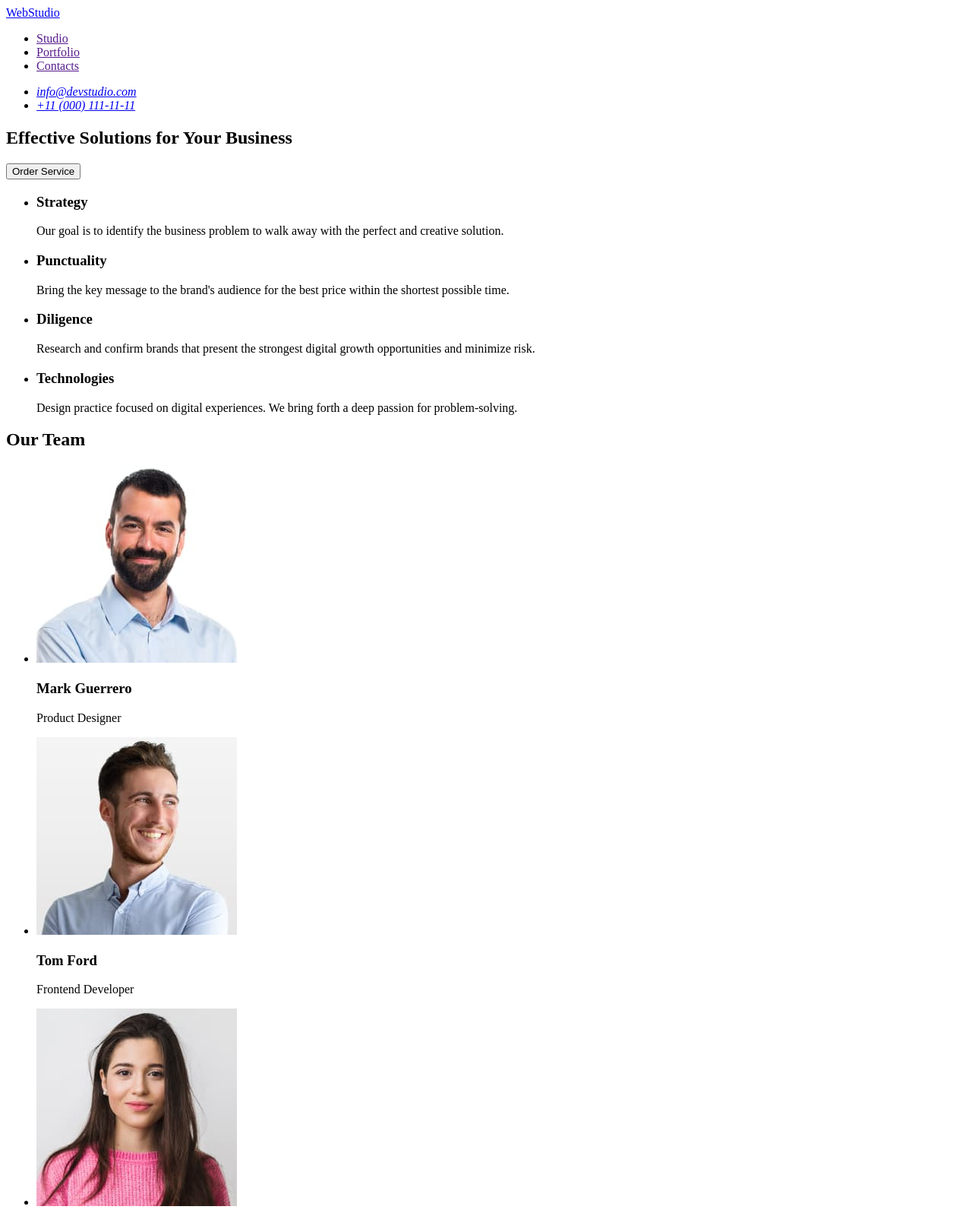
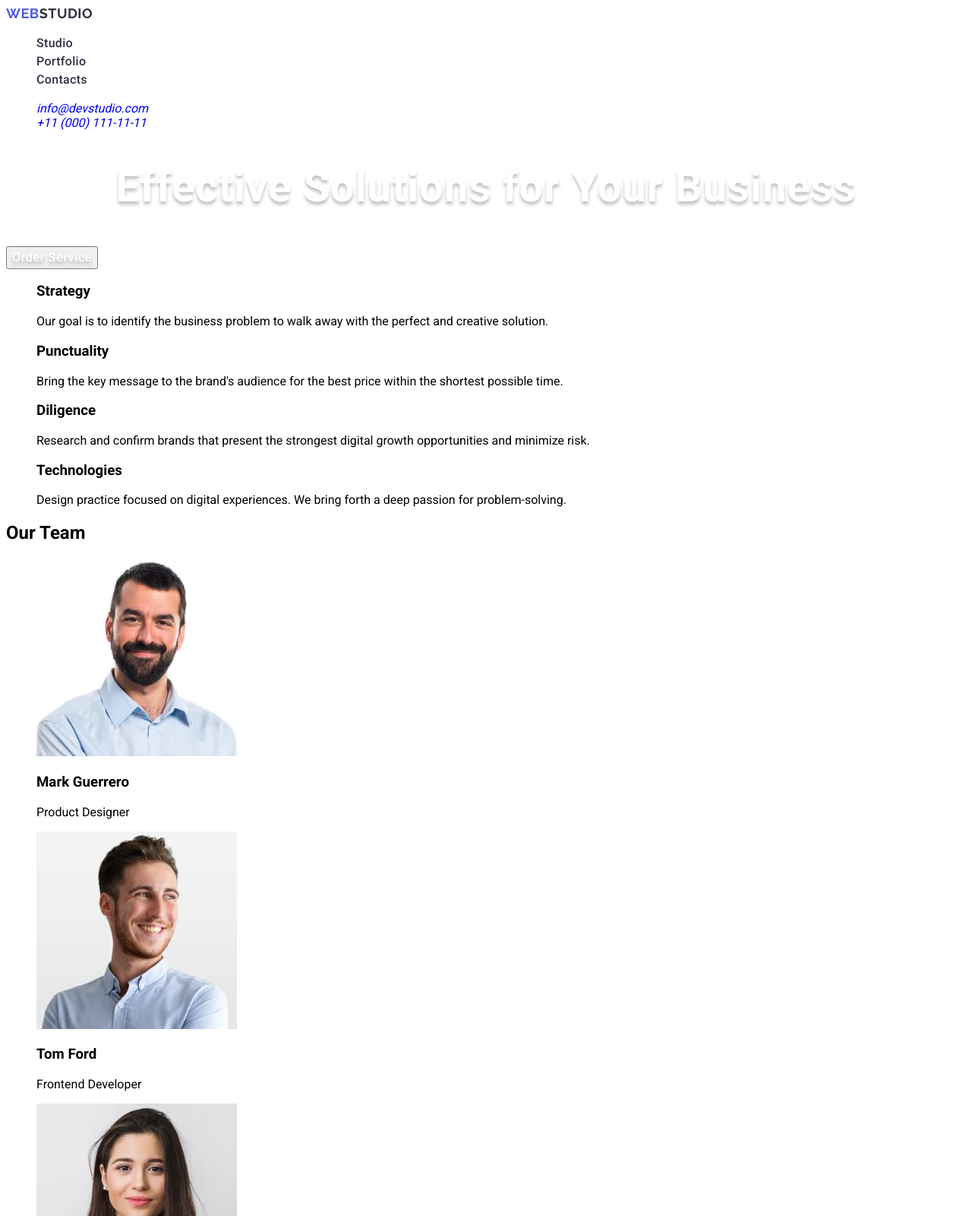
Before and after one commit to Lepeshko/goit-markup-hw-02, a plain HTML site: page index.html in a window 1280 px wide. Shown: the top 1600 px of the page at 76% size. Drawn offline with Linux system fonts and the light colour scheme.

Commit message:
commit-styles-class

```diff
--- a/css/styles.css
+++ b/css/styles.css
@@ -0,0 +1,133 @@
+body {
+   font-family: 'Roboto', sans-serif;
+}
+
+a {
+   text-decoration: none;
+}
+
+ul {
+   list-style: none;
+}
+
+/** =================== HEADER =================== */
+
+.header-logo {
+   color: var(--NAVY-BLUE, #2E2F42);
+   font-family: Raleway;
+   font-size: 18px;
+   font-style: normal;
+   font-weight: 700;
+   line-height: 1.16;
+   letter-spacing: 0.03em;
+   text-transform: uppercase;
+}
+
+.header-logo-web {
+   color: var(--IRIS, #4D5AE5);
+   font-family: Raleway;
+   font-size: 18px;
+   font-style: normal;
+   font-weight: 700;
+   line-height: 1.16;
+   letter-spacing: 0.03em;
+   text-transform: uppercase;
+}
+
+.header-menu-link {
+   color: var(--NAVY-BLUE, #2E2F42);
+   font-size: 16px;
+   font-weight: 500;
+   line-height: 1.5;
+   letter-spacing: 0.02em;
+}
+
+/** =================== MAIN =================== */
+
+/** ------------------ HERO ------------------ */
+
+.main {}
+
+.main-hero {}
+
+.main-hero-h1 {
+   color: var(--WHITE, #FFF);
+   text-align: center;
+   text-shadow: 0px 4px 4px rgba(0, 0, 0, 0.25);
+   /* Header 1 */
+   font-size: 56px;
+   font-weight: 700;
+   line-height: 1.07;
+   letter-spacing: 0.02em;
+}
+
+.main-hero-button {
+   color: var(--WHITE, #FFF);
+   text-shadow: 0px 4px 4px rgba(0, 0, 0, 0.25);
+   /* Button Text */
+   font-family: inherit;
+   font-size: 16px;
+   font-style: normal;
+   font-weight: 500;
+   line-height: 1.5;
+   letter-spacing: 0.04em;
+   cursor: pointer;
+}
+
+
+/** ------------------ SKILS ------------------ */
+
+.main-skils {}
+
+.main-skils-h2 {}
+
+.main-skils-list {}
+
+.main-skils-item {}
+
+.main-skils-h3 {}
+
+.main-skils-item-text {}
+
+/** ------------------ OUR TEAM ------------------ */
+
+.main-team {}
+
+.main-team-h2 {}
+
+.main-team-list {}
+
+.main-team-item {}
+
+.main-team-list-img {}
+
+.main-team-h3 {}
+
+.main-team-text {}
+
+
+/** ------------------ PORTFOLIO ------------------ */
+
+.main-portfolio {}
+
+.main-portfolio-h2 {}
+
+.main-portfolio-list {}
+
+.main-portfolio-item {}
+
+.main-portfolio-list-img {}
+
+.main-portfolio-h3 {}
+
+.main-portfolio-text {}
+
+/** =================== FOOTER =================== */
+
+.footer {}
+
+.footer-logo {}
+
+.footer-logo-web {}
+
+.footer-logo-text {}
--- a/index.html
+++ b/index.html
@@ -3,182 +3,216 @@
   <head>
     <meta charset="UTF-8" />
     <meta name="viewport" content="width=device-width, initial-scale=1.0" />
+    <link rel="preconnect" href="https://fonts.googleapis.com" />
+    <link rel="preconnect" href="https://fonts.gstatic.com" crossorigin />
+    <link
+      href="https://fonts.googleapis.com/css2?family=Raleway:wght@700&family=Roboto:wght@400;500;700&display=swap"
+      rel="stylesheet"
+    />
     <title>WEBSTUDIO</title>
+    <link rel="stylesheet" href="./css/styles.css" />
   </head>
   <body>
     <!-- HEADER -->
-    <header>
-      <nav>
-        <a href="./index.html">WebStudio</a>
-        <ul>
-          <li><a href="">Studio</a></li>
-          <li><a href="">Portfolio</a></li>
-          <li><a href="">Contacts</a></li>
+    <header class="header">
+      <nav class="header-navigation">
+        <a class="header-logo" href="./index.html"
+          ><span class="header-logo-web">Web</span>Studio</a
+        >
+        <ul class="header-menu-list">
+          <li class="header-menu-item">
+            <a class="header-menu-link" href="">Studio</a>
+          </li>
+          <li class="header-menu-item">
+            <a class="header-menu-link" href="">Portfolio</a>
+          </li>
+          <li class="header-menu-item">
+            <a class="header-menu-link" href="">Contacts</a>
+          </li>
         </ul>
       </nav>
-
-      <address>
-        <ul>
-          <li><a href="mailto:info@devstudio.com">info@devstudio.com</a></li>
-          <li><a href="tel:+110001111111">+11 (000) 111-11-11</a></li>
+      <address class="header-address">
+        <ul class="header-address-list">
+          <li class="header-address-item">
+            <a class="header-address-link" href="mailto:info@devstudio.com"
+              >info@devstudio.com</a
+            >
+          </li>
+          <li class="header-address-item">
+            <a class="header-address-link" href="tel:+110001111111"
+              >+11 (000) 111-11-11</a
+            >
+          </li>
         </ul>
       </address>
     </header>
 
     <!-- MAIN -->
-    <main>
-      <section>
-        <h1>Effective Solutions for Your Business</h1>
-        <button type="button">Order Service</button>
+    <main class="main">
+      <section class="main-hero">
+        <h1 class="main-hero-h1">Effective Solutions for Your Business</h1>
+        <button class="main-hero-button" type="button">Order Service</button>
       </section>
-      <section>
-        <h2 hidden>Skils</h2>
-        <ul>
-          <li>
-            <h3>Strategy</h3>
-            <p>
+      <section class="main-skils">
+        <h2 class="main-skils-h2" hidden>Skils</h2>
+        <ul class="main-skils-list">
+          <li class="main-skils-item">
+            <h3 class="main-skils-h3">Strategy</h3>
+            <p class="main-skils-item-text">
               Our goal is to identify the business problem to walk away with the
               perfect and creative solution.
             </p>
           </li>
-          <li>
-            <h3>Punctuality</h3>
-            <p>
+          <li class="main-skils-item">
+            <h3 class="main-skils-h3">Punctuality</h3>
+            <p class="main-skils-item-text">
               Bring the key message to the brand's audience for the best price
               within the shortest possible time.
             </p>
           </li>
-          <li>
-            <h3>Diligence</h3>
-            <p>
+          <li class="main-skils-item">
+            <h3 class="main-skils-h3">Diligence</h3>
+            <p class="main-skils-item-text">
               Research and confirm brands that present the strongest digital
               growth opportunities and minimize risk.
             </p>
           </li>
-          <li>
-            <h3>Technologies</h3>
-            <p>
+          <li class="main-skils-item">
+            <h3 class="main-skils-h3">Technologies</h3>
+            <p class="main-skils-item-text">
               Design practice focused on digital experiences. We bring forth a
               deep passion for problem-solving.
             </p>
           </li>
         </ul>
       </section>
-      <section>
-        <h2>Our Team</h2>
-        <ul>
-          <li>
+      <section class="main-team">
+        <h2 class="main-team-h2">Our Team</h2>
+        <ul class="main-team-list">
+          <li class="main-team-item">
             <img
+              class="main-team-list-img"
               src="./images/our-team-1.jpg"
               alt="Mark Guerrero"
               width="264"
               height="260"
             />
-            <h3>Mark Guerrero</h3>
-            <p>Product Designer</p>
+            <h3 class="main-team-h3">Mark Guerrero</h3>
+            <p class="main-team-text">Product Designer</p>
           </li>
-          <li>
+          <li class="main-team-item">
             <img
+              class="main-team-list-img"
               src="./images/our-team-2.jpg"
               alt="Tom Ford"
               width="264"
               height="260"
             />
-            <h3>Tom Ford</h3>
-            <p>Frontend Developer</p>
+            <h3 class="main-team-h3">Tom Ford</h3>
+            <p class="main-team-text">Frontend Developer</p>
           </li>
-          <li>
+          <li class="main-team-item">
             <img
+              class="main-team-list-img"
               src="./images/our-team-3.jpg"
               alt="Camila Garcia"
               width="264"
               height="260"
             />
-            <h3>Camila Garcia</h3>
-            <p>Marketing</p>
+            <h3 class="main-team-h3">Camila Garcia</h3>
+            <p class="main-team-text">Marketing</p>
           </li>
-          <li>
+          <li class="main-team-item">
             <img
+              class="main-team-list-img"
               src="./images/our-team-4.jpg"
               alt="Daniel Wilson"
               width="264"
               height="260"
             />
-            <h3>Daniel Wilson</h3>
-            <p>UI Designer</p>
+            <h3 class="main-team-h3">Daniel Wilson</h3>
+            <p class="main-team-text">UI Designer</p>
           </li>
         </ul>
       </section>
-      <section>
-        <h2>Our Portfolio</h2>
-        <ul>
-          <li>
+      <section class="main-portfolio">
+        <h2 class="main-portfolio-h2">Our Portfolio</h2>
+        <ul class="main-portfolio-list">
+          <li class="main-portfolio-item">
             <img
+              class="main-portfolio-list-img"
               src="./images/our-portfolio-1.jpg"
               alt="Banking App"
               width="360"
               height="300"
             />
-            <h3>Banking App</h3>
-            <p>App</p>
+            <h3 class="main-portfolio-h3">Banking App</h3>
+            <p class="main-portfolio-text">App</p>
           </li>
-          <li>
+          <li class="main-portfolio-item">
             <img
+              class="main-portfolio-list-img"
               src="./images/our-portfolio-2.jpg"
               alt="Cashless Payment"
               width="360"
               height="300"
             />
-            <h3>Cashless Payment</h3>
-            <p>Marketing</p>
+            <h3 class="main-portfolio-h3">Cashless Payment</h3>
+            <p class="main-portfolio-text">Marketing</p>
           </li>
-          <li>
+          <li class="main-portfolio-item">
             <img
+              class="main-portfolio-list-img"
               src="./images/our-portfolio-3.jpg"
               alt="Meditation App"
               width="360"
               height="300"
             />
-            <h3>Meditation App</h3>
-            <p>App</p>
+            <h3 class="main-portfolio-h3">Meditation App</h3>
+            <p class="main-portfolio-text">App</p>
           </li>
-          <li>
+          <li class="main-portfolio-item">
             <img
+              class="main-portfolio-list-img"
               src="./images/our-portfolio-4.jpg"
               alt="Taxi Service"
               width="360"
               height="300"
             />
-            <h3>Taxi Service</h3>
-            <p>Marketing</p>
+            <h3 class="main-portfolio-h3">Taxi Service</h3>
+            <p class="main-portfolio-text">Marketing</p>
           </li>
-          <li>
+          <li class="main-portfolio-item">
             <img
+              class="main-portfolio-list-img"
               src="./images/our-portfolio-5.jpg"
               alt="Screen Illustrations"
               width="360"
               height="300"
             />
-            <h3>Screen Illustrations</h3>
-            <p>Design</p>
+            <h3 class="main-portfolio-h3">Screen Illustrations</h3>
+            <p class="main-portfolio-text">Design</p>
           </li>
-          <li>
+          <li class="main-portfolio-item">
             <img
+              class="main-portfolio-list-img"
               src="./images/our-portfolio-6.jpg"
               alt="Online Courses"
               width="360"
               height="300"
             />
-            <h3>Online Courses</h3>
-            <p>Marketing</p>
+            <h3 class="main-portfolio-h3">Online Courses</h3>
+            <p class="main-portfolio-text">Marketing</p>
           </li>
         </ul>
       </section>
     </main>
     <!-- FOOTER -->
-    <footer>
-      <a href="./index.html">WebStudio</a>
-      <p>
+    <footer class="footer">
+      <a class="footer-logo" href="./index.html"
+        ><span class="footer-logo-web">Web</span>Studio</a
+      >
+      <p class="footer-logo-text">
         Increase the flow of customers and sales for your business with digital
         marketing & growth solutions.
       </p>
```
